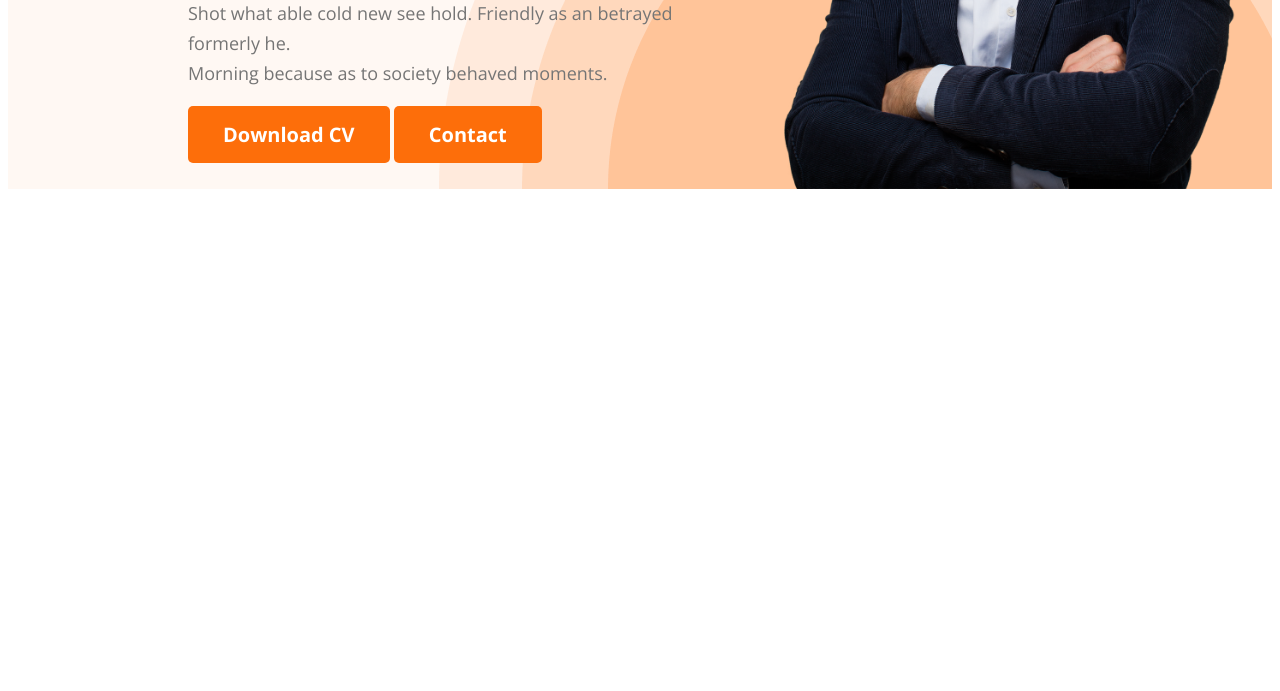
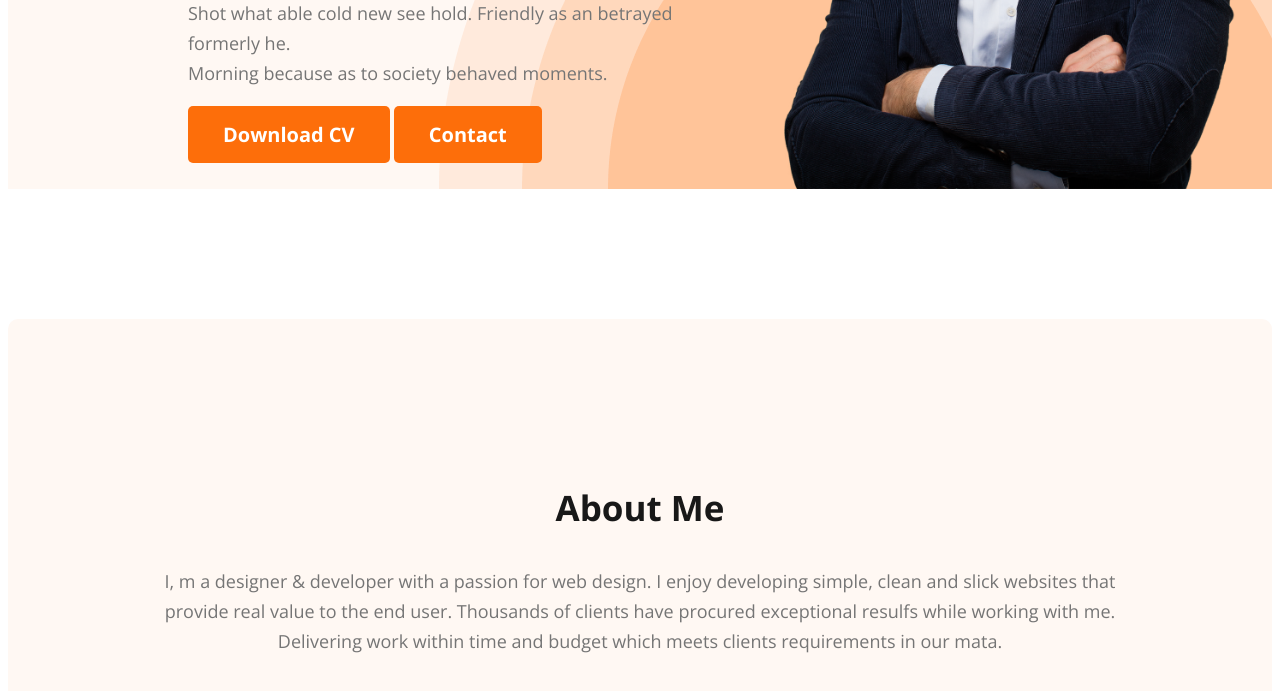
Before and after one commit to SangramBishwas/PortfiloSite, a plain HTML site: page index.html in a window 1280 px wide. Shown: the part 579-1270 px from the top of the page. Before the commit the page ends 800 px from the top, so only its background shows below. Drawn offline with nearby package versions, Linux system fonts and the light colour scheme.

Commit message:
fourth commit

```diff
--- a/Styles/style.css
+++ b/Styles/style.css
@@ -74,7 +74,8 @@ nav a {
 .banner .dp {
     width: 500px;
 }
-.banner-content{
+
+.banner-content {
     max-width: 500px;
 }
 
@@ -83,5 +84,30 @@ nav a {
     font-size: 18px;
     font-weight: 400;
     line-height: 30px;
-    /* 166.667% */
+
 }
+
+/* Main design */
+
+/* About Design */
+.about {
+    border-radius: 10px;
+    background: #FFF8F3;
+    padding: 130px;
+    margin: 130px 0;
+}
+
+.section-title {
+    color: #181818;
+    text-align: center;
+    font-size: 35px;
+    font-weight: 700;
+}
+
+.desc {
+    color: #757575;
+    text-align: center;
+    font-size: 18px;
+    font-weight: 400;
+    line-height: 30px;
+}
--- a/index.html
+++ b/index.html
@@ -32,5 +32,15 @@
     <img class="dp" src="images/hardy.png" alt="">
 </div>
 </header>
+<main>
+    <section class="about">
+        <h3 class="section-title">About Me</h3>
+        <p class="desc">I, m a designer & developer with a passion for web design.
+            I enjoy developing simple, clean and slick websites that provide real value to the end user.
+            Thousands of clients have procured exceptional resulfs while working with me.
+            Delivering work within time and budget which meets clients requirements in our mata.
+        </p>
+    </section>
+</main>
 </body>
 </html>
```
